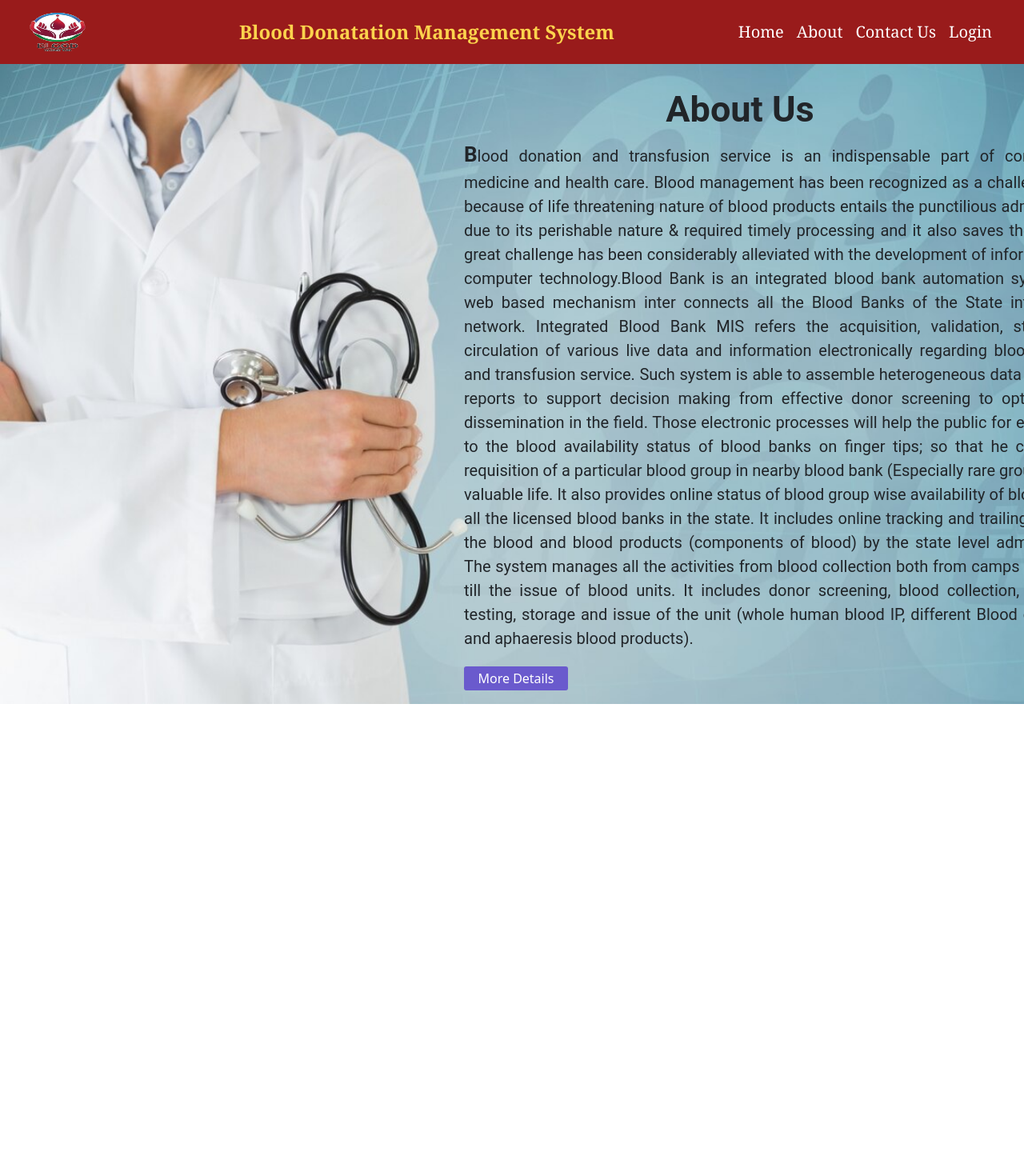
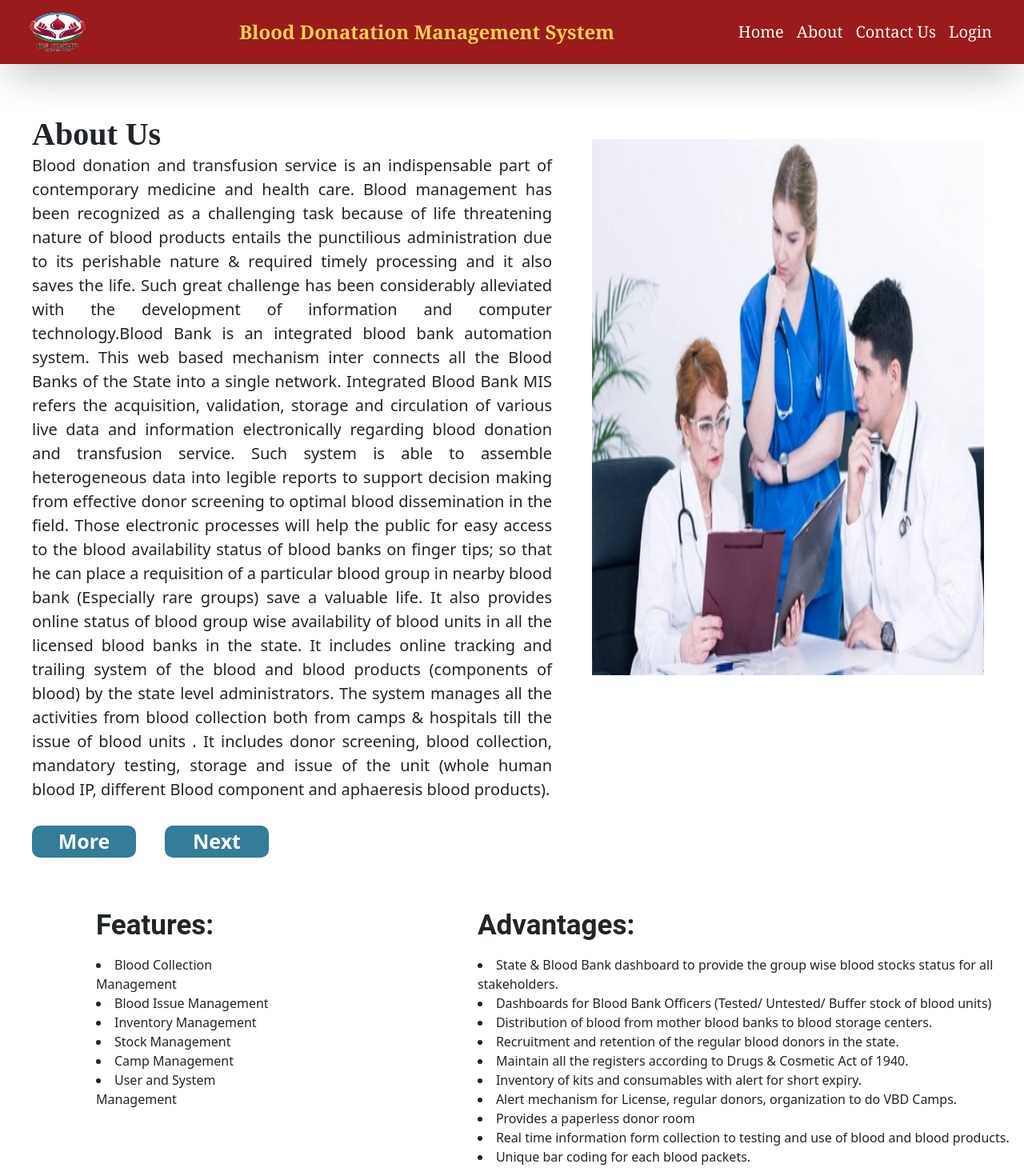
Before and after one commit to rajeshdreams333/Blood_dontataion_management, a React (Create React App) app in the folder frontend/: page /about in a window 1280 px wide. Shown: the top 1470 px of the page at 80% size. Before the commit the page ends 800 px from the top, so only its background shows below. Built offline with nearby package versions, Linux system fonts and the light colour scheme.

Commit message:
Complete

```diff
--- a/frontend/src/components/About.js
+++ b/frontend/src/components/About.js
@@ -1,23 +1,164 @@
 import React from "react";
-import Carousel from 'react-bootstrap/Carousel';
 const About = () => {
   return (
-<div>
-    <div style={{backgroundImage:`url("assets/authentication-standing-physician-stylish-icons_1134-904.jpg")`, width:"100vw",height:"100vh",backgroundSize:"cover",position:"fixed"}}>
-      <h1 style={{ fontFamily:"Roboto",  fontSize:"45px",fontWeight:"bold" ,textAlign:"center",marginLeft:"570px",paddingTop:"30px"}}>About Us</h1>
-      <p style={{width:"800px",textAlign:"center",marginLeft:"580px",paddingTop:"10px", textAlign: "justify",fontSize:"20px",fontFamily:"roboto"}}><span style={{fontWeight:"bold",fontSize:"26px" ,fontFamily:"roboto"}}>B</span>lood donation and transfusion service is an indispensable part of contemporary medicine and health care. Blood management has been recognized as a challenging task because of life threatening nature of blood products entails the punctilious administration due to its perishable nature & required timely processing and it also saves the life.
-Such great challenge has been considerably alleviated with the development of information and computer technology.Blood Bank is an
-integrated blood bank automation system. This web based mechanism inter connects all the Blood Banks of the State into a
-single network. Integrated Blood Bank MIS refers the acquisition, validation, storage and circulation of various live data
-and information electronically regarding blood donation and transfusion service. Such system is able to assemble heterogeneous
-data into legible reports to support decision making from effective donor screening to optimal blood dissemination in the field.
- Those electronic processes will help the public for easy access to the blood availability status of blood banks on finger tips;
-  so that he can place a requisition of a particular blood group in nearby blood bank (Especially rare groups) save a valuable life.
-  It also provides online status of blood group wise availability of blood units in all the licensed blood banks in the state. It includes online tracking and trailing system of the blood and blood products (components of blood) by the state level administrators. The system manages all the activities from blood collection both from camps & hospitals till the issue of blood units. It includes donor screening, blood collection, mandatory testing, storage and issue of the unit (whole human blood IP, different Blood component and aphaeresis blood products).
-  </p>
-  <button  style={{backgroundColor:"SlateBlue",borderRadius:"3px",marginLeft:"580px",marginTop:"20px",height:"30px",width:"130px",color:"white"}} >More Details</button>
+    <div>
+      <div className="d-flex flex-row pt-16 pl-10">
+        <div>
+          <h1
+            style={{
+              fontWeight: "bold",
+              fontSize: "40px",
+              fontFamily: "robot",
+            }}
+          >
+            About Us
+          </h1>
+          <p style={{ fontSize: "20px", width: "650px", textAlign: "justify" }}>
+            Blood donation and transfusion service is an indispensable part of
+            contemporary medicine and health care. Blood management has been
+            recognized as a challenging task because of life threatening nature
+            of blood products entails the punctilious administration due to its
+            perishable nature & required timely processing and it also saves the
+            life. Such great challenge has been considerably alleviated with the
+            development of information and computer technology.Blood Bank is an
+            integrated blood bank automation system. This web based mechanism
+            inter connects all the Blood Banks of the State into a single
+            network. Integrated Blood Bank MIS refers the acquisition,
+            validation, storage and circulation of various live data and
+            information electronically regarding blood donation and transfusion
+            service. Such system is able to assemble heterogeneous data into
+            legible reports to support decision making from effective donor
+            screening to optimal blood dissemination in the field. Those
+            electronic processes will help the public for easy access to the
+            blood availability status of blood banks on finger tips; so that he
+            can place a requisition of a particular blood group in nearby blood
+            bank (Especially rare groups) save a valuable life. It also provides
+            online status of blood group wise availability of blood units in all
+            the licensed blood banks in the state. It includes online tracking
+            and trailing system of the blood and blood products (components of
+            blood) by the state level administrators. The system manages all the
+            activities from blood collection both from camps & hospitals till
+            the issue of blood units . It includes donor screening, blood
+            collection, mandatory testing, storage and issue of the unit (whole
+            human blood IP, different Blood component and aphaeresis blood
+            products).
+          </p>
+          <a href="#features">
+            <button
+              style={{
+                fontWeight: "bold",
+                color: "white",
+                fontSize: "25px",
+                marginTop: "30px",
+                backgroundColor: "#347C98",
+                height: "40px",
+                width: "130px",
+                borderRadius: "10px",
+              }}
+            >
+              More
+            </button>
+          </a>
+          <button
+            style={{
+              fontWeight:"bold",
+              color: "white",
+              fontSize: "25px",
+              marginTop: "30px",
+              backgroundColor: "#347C98",
+              height: "40px",
+              width: "130px",
+              borderRadius: "10px",
+              marginLeft: "36px",
+            }}
+          >
+            Next
+          </button>
+        </div>
+        <div>
+          <img
+          className=""
+            style={{height: "750px", padding: "50px", paddingTop: "30px" }}
+            src="assets\a02068e4-156b-46ad-b55d-93d9a134957a.jpg"
+            alt="image_not_found"
+          />
+        </div>
       </div>
+
+      <div className="d-flex flex-row pl-20">
+        <div className="pt-16 pl-10" style={{width: "300px"}}>
+          <h1
+            id="features"
+            style={{
+              fontWeight: "bold",
+              fontSize: "35px",
+              fontFamily: "roboto",
+            }}
+          >
+            Features:
+          </h1>
+          <p className="pt-3">
+            <li> Blood Collection Management </li>
+            <li> Blood Issue Management </li>
+            <li> Inventory Management </li>
+            <li> Stock Management</li>
+            <li> Camp Management </li>
+            <li>User and System Management </li>
+          </p>
+        </div>
+
+        <div className="pt-16 pl-60">
+          <h1
+            style={{
+              fontWeight: "bold",
+              fontSize: "35px",
+              fontFamily: "roboto",
+            }}
+          >
+            Advantages:
+          </h1>
+          <p className="pt-3">
+            <li>
+              {" "}
+              State & Blood Bank dashboard to provide the group wise blood
+              stocks status for all stakeholders.{" "}
+            </li>
+            <li>
+              {" "}
+              Dashboards for Blood Bank Officers (Tested/ Untested/ Buffer stock
+              of blood units)
+            </li>
+            <li>
+              {" "}
+              Distribution of blood from mother blood banks to blood storage
+              centers.
+            </li>
+            <li>
+              Recruitment and retention of the regular blood donors in the
+              state.
+            </li>
+            <li>
+              {" "}
+              Maintain all the registers according to Drugs & Cosmetic Act of
+              1940.{" "}
+            </li>
+            <li>
+              Inventory of kits and consumables with alert for short expiry.{" "}
+            </li>
+            <li>
+              Alert mechanism for License, regular donors, organization to do
+              VBD Camps.
+            </li>
+            <li>Provides a paperless donor room </li>
+            <li>
+              Real time information form collection to testing and use of blood
+              and blood products.{" "}
+            </li>
+            <li>Unique bar coding for each blood packets. </li>
+          </p>
+        </div>
       </div>
+    </div>
   );
 };
 
--- a/frontend/src/components/Body.js
+++ b/frontend/src/components/Body.js
@@ -13,7 +13,7 @@ import BloodStocks from '../AdminDashboard/BloodStocks';
 const Body = () => {
   return (
     <>
-    <div className='flex-1 overflow-y-auto'>
+    <div className='flex-1 overflow-y-visible'>
     <Routes>
     <Route path="/" element={<Home/>}/>
     <Route path="/about" element={<About />}/>
--- a/frontend/src/components/Home.js
+++ b/frontend/src/components/Home.js
@@ -217,51 +217,6 @@ Good health of the donor must be fully ensured. The universally accepted criteri
 <button style={{fontWeight:"bold",color:"white",fontSize:"25px",marginTop:"30px",backgroundColor:"#347C98",height:"40px",width:"180px",borderRadius:"10px",marginLeft:"36px"}}>Go Back</button>
 
 </a>
-<div>
-<div className='d-flex flex-row pt-10 ' style={{backgroundColor:"#808080",height:"400px",marginTop:"20px"}}>
-  <div style={{margin:"30px",color:"white",fontWeight:'bold',fontSize:"20px",paddingLeft:"150px"}}>
-  <h1 id="button3" >About Us</h1>
-  <h1 className='pt-3'><a href="#">Purpose & Network</a></h1>
-  <h1 className='pt-3'> <a href="#">History</a></h1>
-  <h1 className='pt-3'><a href="#">DEI</a></h1>
-  <h1 className='pt-3'><a href="#">Careers</a></h1>
-  <h1 className='pt-3'> <a href="#">Leaders</a></h1>
-  </div>
-  <div style={{margin:"30px",color:"white",fontWeight:'bold',fontSize:"20px" ,paddingLeft:"50px"}}>
-  <h1  >NEWS $ EVENTS</h1>
-  <h1 className='pt-3'> <a href="#">News</a></h1>
-  <h1 className='pt-3'><a href="#">Blog</a></h1>
-
-  </div>
-  <div style={{margin:"30px",color:"white",fontWeight:'bold',fontSize:"20px",paddingLeft:"50px"}}>
-  <h1  >RESOURCES</h1>
-  <h1 className='pt-3'><a href="#">FAQ'S</a></h1>
-  <h1 className='pt-3'> <a href="#">History</a></h1>
-  <h1 className='pt-3'><a href="#">Donor Form</a></h1>
-  <h1 className='pt-3'><a href="#">Login Form</a></h1>
-  <h1 className='pt-3'> <a href="#">Contact Us</a></h1>
-  </div>
-
-  <div style={{margin:"30px",color:"white",fontWeight:'bold',fontSize:"20px",paddingLeft:"50px"}}>
-  <h1><a href="#">FOLLOW US</a></h1>
-  <div className='d-flex flex-row pt-4'>
-  <img style={{height:"50px"}} src="assets\5754348.png"/>
-  <img style={{height:"50px",marginLeft:"20px"}} src="assets\27-273648_free-social-media-icons-social-media-icons-twitter.png"/>
-  <img style={{height:"50px",marginLeft:"20px"}} src="assets\2175195.png"/>
-  <img style={{height:"50px",marginLeft:"20px"}} src="assets\4401407.png"/>
-
-  </div>
-  <h1 className='pt-7'><a href="#">GET OUR APP</a></h1>
-  <div className='d-flex flex-row pt-3'>
-  <img style={{height:"50px"}} src="assets\download (5).webp"/>
-  <img style={{height:"50px",marginLeft:"20px"}} src="assets\download (6).webp"/>
-  </div>
-  </div>
-
-
-  </div>
-
-</div>
 
     </div>
   );
```
Also changed, not shown: frontend/src/components/Admin.js (+7 -11 lines), frontend/src/components/Contactus.js (+6 -11 lines), frontend/src/components/Footer.js (+44 -0 lines), frontend/public/assets/a02068e4-156b-46ad-b55d-93d9a134957a.jpg (added).
